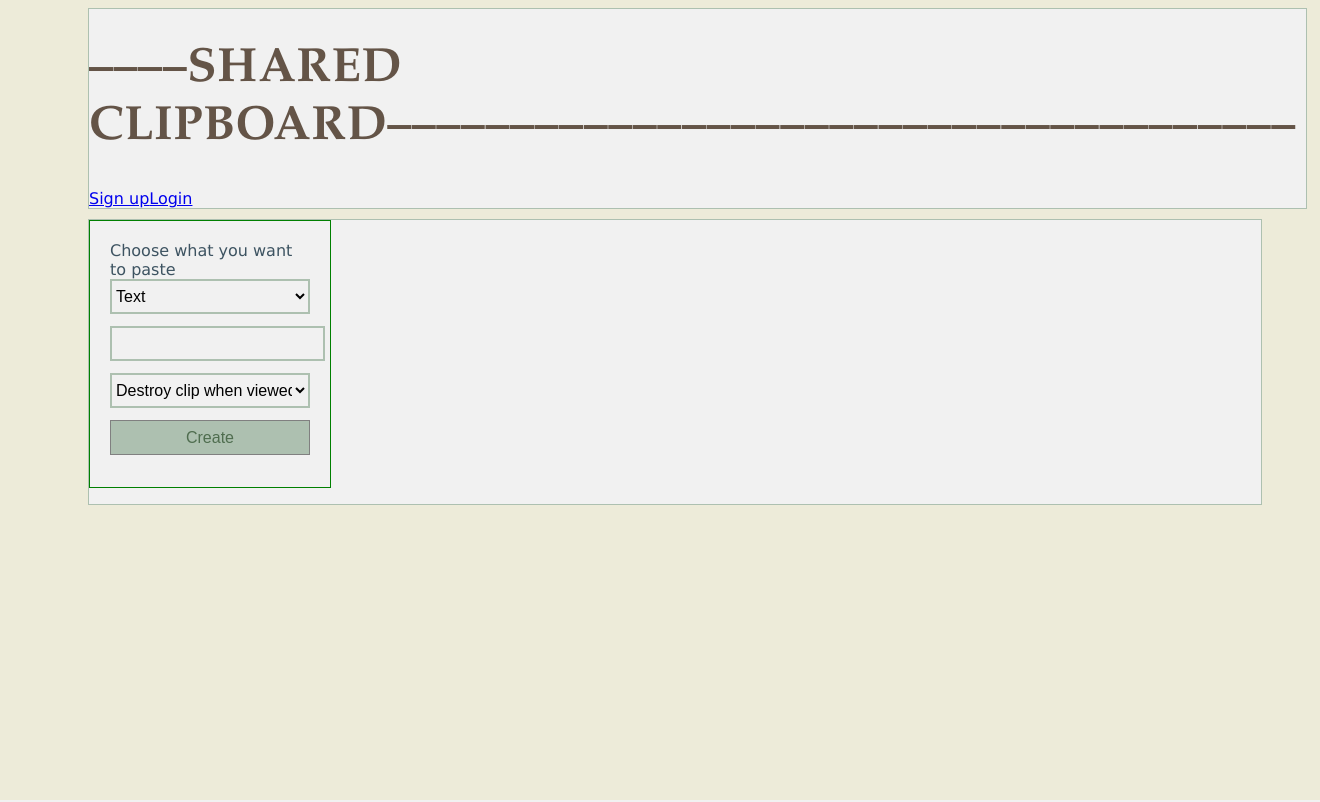
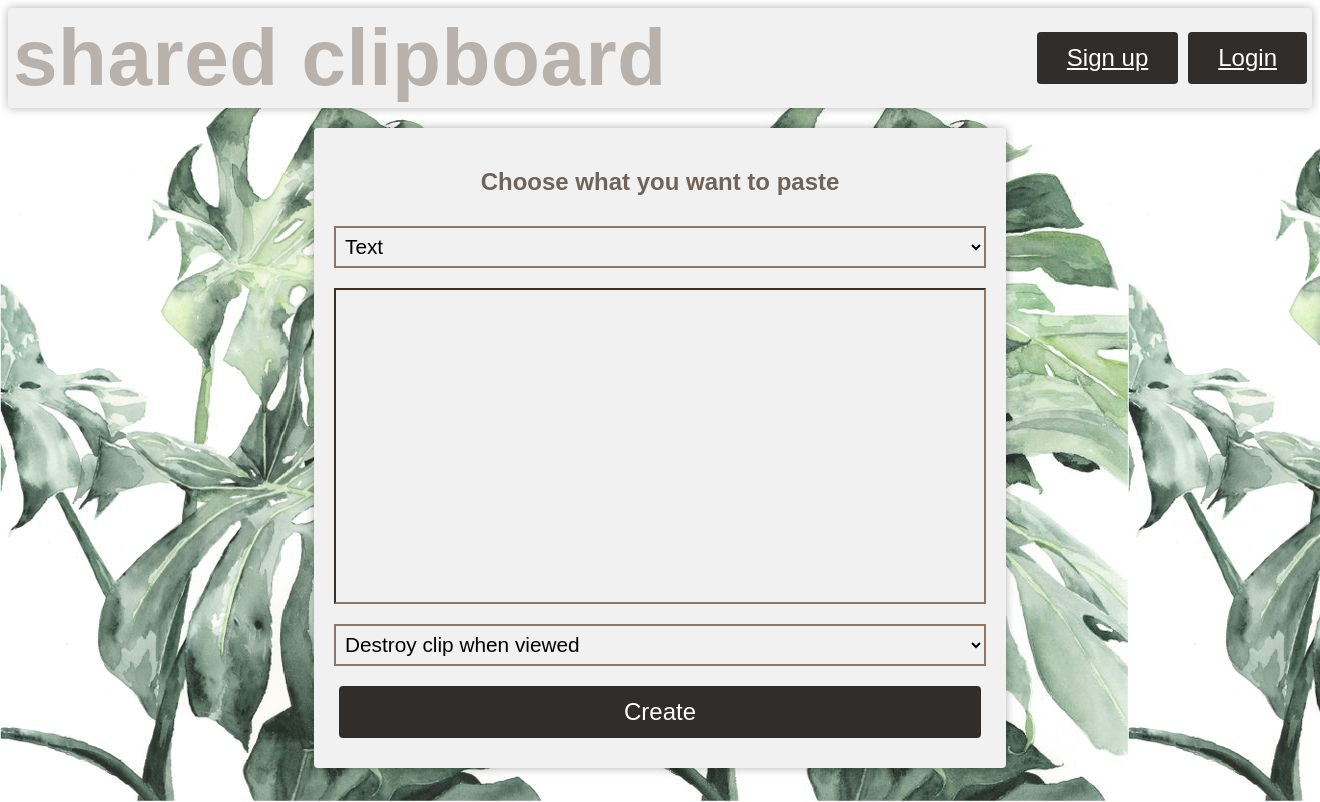
Before and after one commit to pepilipep/shared-clipboard, a PHP site: page /clips/index.html in a window 1320 px wide. Run offline with PHP 8.4, Linux system fonts and the light colour scheme; data that the repository does not hold is empty.

Commit message:
add ui design

```diff
--- a/public/clips/index.html
+++ b/public/clips/index.html
@@ -7,11 +7,12 @@
   <script async src="/js/header.js"></script>
   <script async src="/js/clip.js"></script>
   <body>
-    <div class="title-box" id="header"></div>
-    <div id="form-wrapper" class="bordered-box form-wrapper">
-      <form id="clip" class="form-box" accept-charset="utf-8">
-        <div class="form-inner-wrapper">
-          <label for="content-type">Choose what you want to paste</label>
+    <header id="header"></header>
+    <div class="form-wrapper">
+      <form id="clip" class="panel-container" accept-charset="utf-8">
+        <label for="content-type">
+          <h2>Choose what you want to paste</h2>
+        </label>
         <select
           id="content-type"
           name="content-type"
@@ -41,12 +42,7 @@
           <option value="10080">Destroy clip in 1 week</option>
         </select>
 
-          <input
-            type="submit"
-            class="form-element form-button"
-            value="Create"
-          />
-        </div>
+        <input type="submit" class="btn" value="Create" />
       </form>
     </div>
   </body>
--- a/public/css/main.css
+++ b/public/css/main.css
@@ -1,148 +1,133 @@
-body {
+/* body {
 	background-color: #edebd9;
 	padding-left: 5em;
 	font-family: 'Lucida Sans', 'Lucida Sans Regular', 'Lucida Grande', 'Lucida Sans Unicode', Geneva, Verdana, sans-serif;
 	color: #3d5361;
+} */
+
+body {
+    background-image: url("new.jpg");
+    background-repeat: repeat;
+    background-attachment: fixed;
+    font-family: Arial, Helvetica, sans-serif;
+}
+
+header {
+    display: flex;
+    align-items: center;
+    justify-content: space-between;
+	background-color:  rgb(241, 241, 241);
+    height: 100px;
+    margin-bottom: 20px;
+    box-shadow: 0 0 10px rgba(0, 0, 0, 0.3);
+    border-radius: 4px;
+}
+
+.header-actions-wrapper {
+    display: flex;
 }
 
 h1 {
-    color: #645447;
+  color:  #645447;
+  font-size: 5rem;
+  text-align: left;
+  letter-spacing: .035rem;
+  padding: 5px;
+  opacity: 0.4;
+}
 
-	font-size: 300%;
-	/* padding: 5px; */
-	font-family: zillaslab,palatino,"Palatino Linotype",serif;
-    letter-spacing: .035rem;
-	/* line-height: 1.2; */
-	text-align: left;
+h2 {
+    /* color: #302d2b; */
+    color:  #645447;
+    opacity: 0.9;
+}
+
+form {
+    box-shadow: 0 4px 10px rgba(0, 0, 0, 0.1);
+    max-width: 100%;
+    width: 400px;
+}
+
+.form-wrapper {
+    display: flex;
+    justify-content: center;
+    height: calc(85%);
+    width: 100%;
+}
+
+.form-element {
+    flex: 1;
+    cursor: pointer;
+    padding: 5px;
+    margin: 10px 0px;
+}
+
+.form-element:hover,
+.form-elemnt.active {
+  border-radius: 4px;
+  box-shadow: 0 0 10px rgba(85, 76, 76, 0.1);
 }
 
 
-
-article {
-    padding: 1em;
-    font-size: 1.2em;
-    font-family: 'Frank Ruhl Libre', sans-serif;
+.form-input {
+    background-color: rgb(241, 241, 241);
+    border-color:#8d7766;
+    border-width: 2px;
+    font-size: 1.3rem;
 }
 
-h2 {
-	color: #037272;
-	padding-top: 10px;
-	padding-bottom: 10px;
-	padding: 10px;
+.form-input:hover {
+    border-color: #816d5d;
 }
 
-.title-box{
-	border: 1px solid rgb(173, 192, 176);
-	margin: 0px 5px 5px 0px;
-	background-color:  rgb(241, 241, 241);
+.panel-container {
+    background-color:  rgb(241, 241, 241);
+    box-shadow: 0 0 10px rgba(0, 0, 0, 0.3);
+    border-radius: 4px;
+    text-align: center;
+    height: 90%;
+    width: 50%;
+    display: flex;
+    flex-direction: column;
+    justify-content: space-around;
+    padding: 20px;
+}
+
+.smaller-panel-container {
+    background-color:  rgb(241, 241, 241);
+    box-shadow: 0 0 10px rgba(0, 0, 0, 0.3);
+    border-radius: 4px;
+    text-align: center;
+    height: 30%;
+    width: 40%;
+    display: flex;
+    flex-direction: column;
+    justify-content: space-around;
+    padding: 20px;
 }
 
 
-.bordered-box {
-
-	border: 1px solid rgb(173, 192, 176);
-	margin: 10px 50px 10px 0px;
-	background-color:  rgb(241, 241, 241);
+.btn {
+    background-color: #302d2b;
+    color: #fff;
+    font-size: 1.5rem;
+    border: 0;
+    border-radius: 4px;
+    padding: 12px 30px;
+    cursor: pointer;
+    margin: 10px 5px;
 }
 
-.form-inner-wrapper {
-    display: flex;
-    flex-direction: column;
-    margin: 20px;
+.btn:focus {
+    outline: 0;
 }
 
-.form-box {
-    width: 20%;
-    min-width: 240px;
-    height: auto;
-
-    border:green;
-    border-style: solid;
-    border-width: 1px;
+.btn:active {
+    transform: scale(0.98);
 }
 
-.form-element {
-    margin-bottom: 12px;
-    height: 35px;
-    font-size: 16px;
-    border-style: solid;
+#content-wrapper {
+    display: flex;
+    align-items: stretch;
+    flex-grow: 10;
 }
-
-.form-input {
-    background-color: rgb(241, 241, 241);
-    border-color:rgb(173, 192, 176);
-    border-width: 2px;
-}
-
-.form-input:hover {
-    border-color: green;
-}
-
-.form-button {
-    background-color: rgb(173, 192, 176);
-    color: rgb(79, 109, 79);
-    border-color: gray;
-    border-width: 1px;
-}
-
-.form-button:hover {
-    background-color: green;
-    color: white;
-}
-
-.error {
-    color: red;
-}
-
-.success {
-    color: green;
-}
-
-p {
-	padding: 10px 30px;
-	font-size: 130%;
-	line-height: 35px;
-}
-
-/* Container holding the image and the text */
-.container {
-    position: relative;
-    text-align: center;
-    color: white;
-  }
-
-  /* Bottom left text */
-  .bottom-left {
-    position: absolute;
-    bottom: 8px;
-    left: 16px;
-  }
-
-  /* Top left text */
-  .top-left {
-    position: absolute;
-    top: 8px;
-    left: 16px;
-  }
-
-  /* Top right text */
-  .top-right {
-    position: absolute;
-    top: 8px;
-    right: 16px;
-  }
-
-  /* Bottom right text */
-  .bottom-right {
-    position: absolute;
-    bottom: 8px;
-    right: 16px;
-  }
-
-  /* Centered text */
-  .centered {
-    position: absolute;
-    top: 50%;
-    left: 50%;
-    transform: translate(-50%, -50%);
-  }
--- a/public/js/clip.js
+++ b/public/js/clip.js
@@ -117,17 +117,18 @@ function subscribe() {
 
 function createSubscribeElement() {
     let button = document.createElement('button')
+    button.className = 'btn'
     button.onclick = subscribe
-    button.innerText = 'Subscribe!'
+    button.innerText = 'Subscribe'
     return button
 }
 
-window.addEventListener('load', (event) => {
-    const logged = isLoggedIn()
+window.addEventListener('load', async (event) => {
+    const logged = await isLoggedIn()
     if (!logged) {
         return
     }
-    const formWrapper = document.getElementById('form-wrapper')
+    const formWrapper = document.getElementsByClassName('panel-container')[0]
     formWrapper.appendChild(createSubscribeElement())
 })
 
```
Also changed, not shown: public/index.html (+4 -19 lines), public/js/header.js (+20 -11 lines), public/js/utils.js (+19 -18 lines), public/login.html (+4 -4 lines), public/profile.html (+4 -4 lines), public/register.html (+4 -8 lines), public/css/new.jpg (added). Lines whose indentation alone changed are shown as unchanged.
